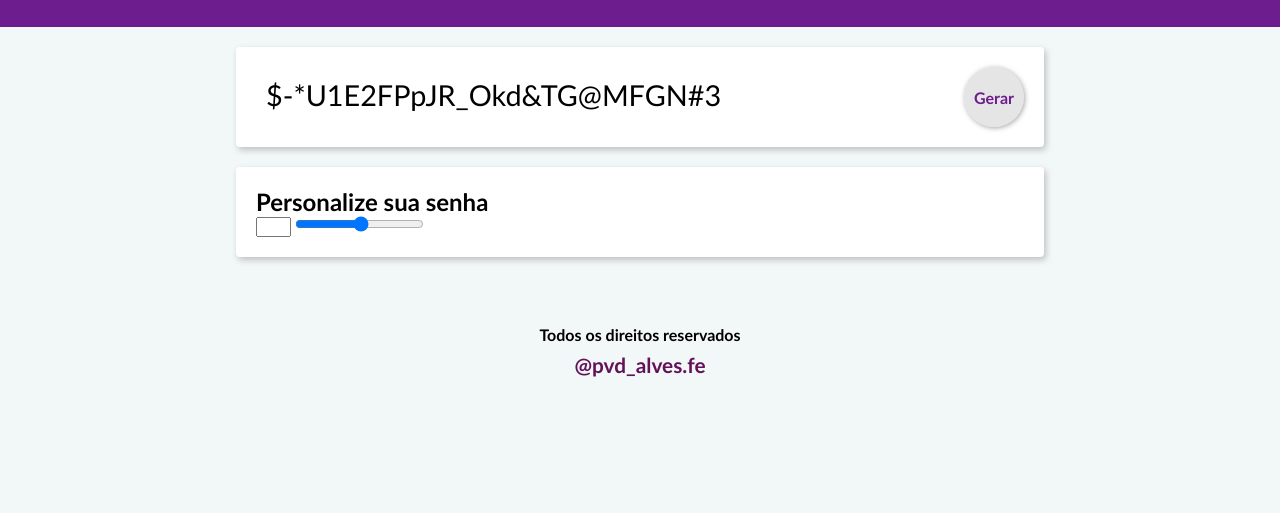
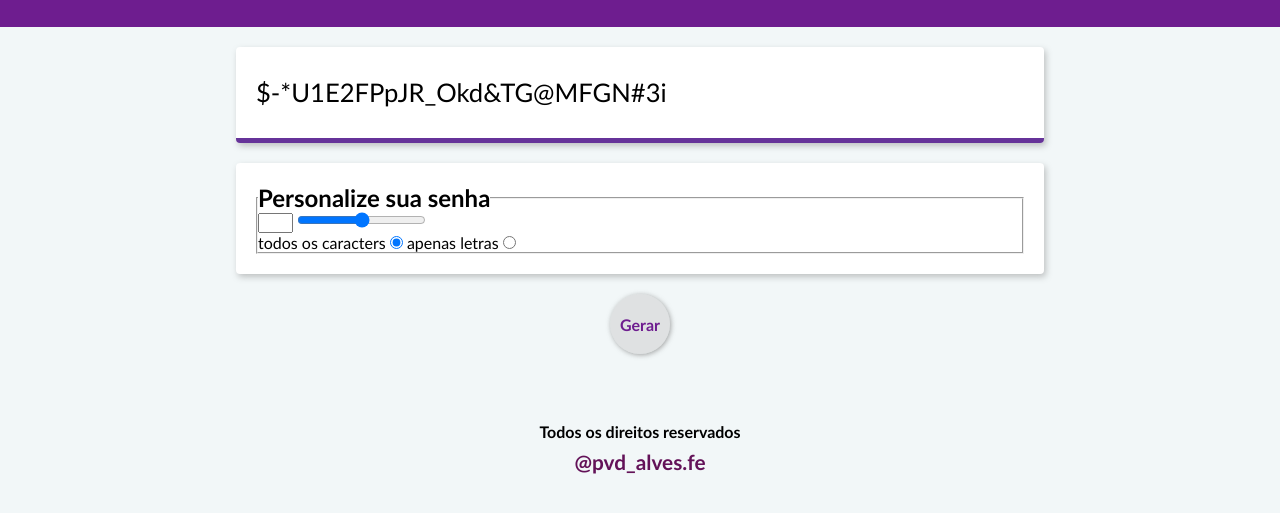
Before and after one commit to EoBrian/Password-Generator-Web, a plain HTML site: page index.html in a window 1280 px wide. Both pictures are taken after a click on the button "Gerar". Shown: the part 91-604 px from the top of the page. Drawn offline with Linux system fonts and the light colour scheme.

Commit message:
alterando o design

```diff
--- a/components/Password-Generator.js
+++ b/components/Password-Generator.js
@@ -2,6 +2,7 @@ var numberEl = document.getElementById('input-number')
 
 var buttonEl = document.getElementById('button-press')
 var passwordEl = document.getElementById('password-gen')
+
 
 
 var list_lowercase = 'abcdefghijklmnopqrstuvwxyz'
@@ -23,6 +24,21 @@ function PasswordGenerator(){
     /*
     Aqui gera a senha em si
     */
+
+    var progress_barEl = document.getElementById('progress-bar_')
+
+    if (numberEl.value <= 7){
+        progress_barEl.style.backgroundColor = '#f00'
+        progress_barEl.style.width = '20%'
+
+    }else if (numberEl.value > 7 && numberEl.value < 10){
+        progress_barEl.style.backgroundColor = '#f0d769'
+        progress_barEl.style.width = '70%'
+
+    }else{
+        progress_barEl.style.backgroundColor = '#663399'
+        progress_barEl.style.width = '120%'
+    }
 
     var password = new Array()
 
--- a/index.html
+++ b/index.html
@@ -15,26 +15,33 @@
   <article>
 
     <section class="container">
-      <fieldset>
+      <fieldset class="flexbox">
         <input type="text" id="password-gen">
-        <button id="button-press">Gerar</button>
       </fieldset>
+      <div id="progress-bar_"></div>
     </section>
 
     <section class="container">
-      <section>
-        <h2>Personalize sua senha</h2>
-        <input type="number" id="input-number-2" min="1" max="50">
-        <input type="range" id="input-number" min="1" max="50">
-      </section>
-      <section>
+        <fieldset class="password-mod">
+          <legend><h2>Personalize sua senha</h2></legend>
+          <section>
 
-      </section>
-      <section>
+            <input type="number" id="input-number-2" min="4" max="50">
+            <input type="range" id="input-number" min="4" max="50">
+          </section>
 
-      </section>
+          <section>
+            <label for="modificar">todos os caracters</label>
+            <input type="radio" name="modificar" id="modificar" checked>
+            <label for="modificar">apenas letras</label>
+            <input type="radio" name="modificar" id="modificar">
+          </section>
+        </fieldset>
     </section>
 
+    <section class="center">
+      <button id="button-press">Gerar</button>
+    </section>
   </article>
   <footer>
     <h4>Todos os direitos reservados <br><a target="_blank" href="https://www.instagram.com/pvd_alves.fe/">@pvd_alves.fe</a></h4>
--- a/style.css
+++ b/style.css
@@ -1,9 +1,3 @@
-/*
-colors{
-
-}
-*/
-
 * {
     margin: 0;
     padding: 0;
@@ -11,38 +5,80 @@ colors{
 }
 
 body {
+    display: flexbox;
+    clear: both;
     background-color: #f2f7f8;
 }
 
-fieldset {
+/*---------------password area----------------*/
+fieldset.flexbox{
     text-align: center;
+    display: flexbox;
     border: none;
-}fieldset input{
+}fieldset.flexbox input{
     border: none;
-    font-size: 1.8em;
+    font-size: 1.6em;
     text-align: left;
     line-height: 2em;
-    width: 80%;
+    width: 100%;
     float: left;
-    text-indent: 10px;
-}fieldset button {
+}
+
+#progress-bar_ {
+    position: relative;
+    top: 20px;
+    right: 20px;
+    width: 115%;
+    height: 5px;
+    transition: 2s;
+}
+/*--------------------------------------------------*/
+
+/*------------------ containers -----------------*/
+#container-menu {
+    padding: 30px;
+    text-align: center;
+    background-color: #6e1d8f;
+}
+
+.container {
+    overflow: hidden;
+    width: 60%;
+    padding: 20px;
+    margin: auto;
+    margin-top: 20px;
+    background-color: #fff;
+    border-radius: 4px;
+    box-shadow: 2px 3px 6px #7e7e7e70;
+}
+/*--------------------------------------------*/
+
+/*---------button 'GERAR' design------------*/
+button {
     font-weight: bold;
     width: 60px;
     height: 60px;
     font-size: 100%;
     border: none;
     border-radius: 50%;
-    float: right;
     color: #6e1d8f;
     background-color: #c9c8c87a;
     box-shadow: 1px 1px 5px  #6b6a6a9a;
     transition: 1s;
     cursor: pointer;
-}fieldset button:hover{
+}button:hover{
     box-shadow: 1px 1px 5px  #6e1d8f;
 }
+section.center{
+    margin: auto;
+    margin-top: 20px;
+    text-align: center;
+}
+/*------------------------------------*/
 
+/*---------------footer---------------*/
 footer {
+    clear: both;
     text-align: center;
     padding: 68px;
 }footer a{
@@ -51,19 +87,4 @@ footer {
     text-decoration: none;
     color: #631258;
 }
-
-#container-menu {
-    padding: 30px;
-    text-align: center;
-    background-color: #6e1d8f;
-}
-
-.container {
-    width: 60%;
-    padding: 20px;
-    margin: auto;
-    margin-top: 20px;
-    background-color: #fff;
-    border-radius: 4px;
-    box-shadow: 2px 3px 6px #7e7e7e70;
-}
+/*--------------------------------------*/
```
